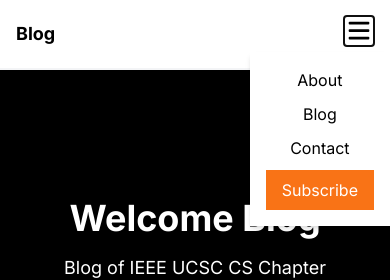
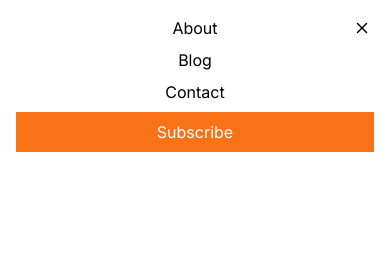
Before and after one commit to Kavirubc/cs-ucsc, a Next.js app: page / in a window 390 px wide. Both pictures are taken after a click on the button 359 px from the left and 31 px from the top of the page. Shown: the top 280 px of the page. Built offline with nearby package versions, Linux system fonts and the light colour scheme.

Commit message:
Refactor navbar component and add mobile menu animation. Need few fixes

```diff
--- a/src/app/Components/Molecules/navbar.jsx
+++ b/src/app/Components/Molecules/navbar.jsx
@@ -2,7 +2,6 @@
 import { useState, useEffect } from 'react';
 import Link from 'next/link';
 import { Popover } from '@headlessui/react';
-
 
 const Navbar = () => {
     const [isMenuOpen, setIsMenuOpen] = useState(false);
@@ -48,17 +47,40 @@ const Navbar = () => {
                         <Popover>
                             <Popover.Button onClick={() => setIsMenuOpen(!isMenuOpen)} className="text-black hover:text-wave-accent">
                                 {/* Hamburger Icon */}
-                                <svg xmlns="http://www.w3.org/2000/svg" width="30" height="30" fill="currentColor" className="bi bi-list" viewBox="0 0 16 16">
+                                <svg xmlns="http://www.w3.org/2000/svg" width="30" height="30" fill="currentColor" className="bi bi-list pt-1" viewBox="0 0 16 16">
                                     <path fillRule="evenodd" d="M2.5 3.5A.5.5 0 0 1 3 3h10a.5.5 0 0 1 .5.5v.5a.5.5 0 0 1-.5.5H3a.5.5 0 0 1-.5-.5v-.5zM2.5 7.5A.5.5 0 0 1 3 7h10a.5.5 0 0 1 .5.5v.5a.5.5 0 0 1-.5.5H3a.5.5 0 0 1-.5-.5v-.5zM2.5 11.5A.5.5 0 0 1 3 11h10a.5.5 0 0 1 .5.5v.5a.5.5 0 0 1-.5.5H3a.5.5 0 0 1-.5-.5v-.5z" />
                                 </svg>
                             </Popover.Button>
 
-                            <Popover.Panel className={`${isMenuOpen ? 'block' : 'hidden'} absolute z-10 bg-white shadow-md py-4 pt-4 right-0 md:right-auto`}>
-                                <ul className="px-4">
+                            <Popover.Panel
+                                className={`${isMenuOpen ? 'opacity-100 translate-x-0' : 'opacity-0 translate-x-full'
+                                    } fixed inset-0 z-40 bg-white transition-opacity duration-300 ease-in-out transform`}
+                            >
+                                <button
+                                    onClick={() => setIsMenuOpen(false)}
+                                    className="absolute top-0 right-0 pt-4 pr-4"
+                                >
+                                    {/* Close Icon */}
+                                    <svg
+                                        xmlns="http://www.w3.org/2000/svg"
+                                        width="24"
+                                        height="24"
+                                        fill="currentColor"
+                                        className="bi bi-x-lg"
+                                        viewBox="0 0 16 16"
+                                    >
+                                        <path
+                                            fillRule="evenodd"
+                                            d="M4.646 4.646a.5.5 0 0 1 .708 0L8 7.293l2.646-2.647a.5.5 0 0 1 .708.708L8.707 8l2.647 2.646a.5.5 0 0 1-.708.708L8 8.707l-2.646 2.647a.5.5 0 1 1-.708-.708L7.293 8 4.646 5.354a.5.5 0 0 1 0-.708z"
+                                        />
+                                    </svg>
+                                </button>
+                                <div className='px-4 py-4'>
+                                    <ul>
                                         {links.map((link, index) => (
                                             <li key={link.href + index} className="mb-2">
                                                 <Link href={link.href}>
-                                                <div className={`text-black text-center hover:text-wave-accent underline-animation cursor-pointer ${isActive(link.href) ? 'text-gray-700' : ''}`}>{link.label}</div>
+                                                    <div className={`text-black text-center hover:text-wave-accent cursor-pointer ${isActive(link.href) ? 'text-orange-500' : ''}`}>{link.label}</div>
                                                 </Link>
                                             </li>
                                         ))}
@@ -68,6 +90,7 @@ const Navbar = () => {
                                             </Link>
                                         </li>
                                     </ul>
+                                </div>
                             </Popover.Panel>
                         </Popover>
                     </div>
--- a/src/app/globals.css
+++ b/src/app/globals.css
@@ -61,3 +61,24 @@ body {
 
   /* Adjust menu and other element styles for mobile */
 }
+
+/* Add this within your global styles or a CSS module */
+.transition-opacity {
+  transition: opacity 300ms ease-in-out;
+}
+
+.opacity-0 {
+  opacity: 0;
+}
+
+.opacity-100 {
+  opacity: 1;
+}
+
+.translate-x-0 {
+  transform: translateX(0);
+}
+
+.translate-x-full {
+  transform: translateX(100%);
+}
```
Lines whose indentation alone changed are shown as unchanged.
